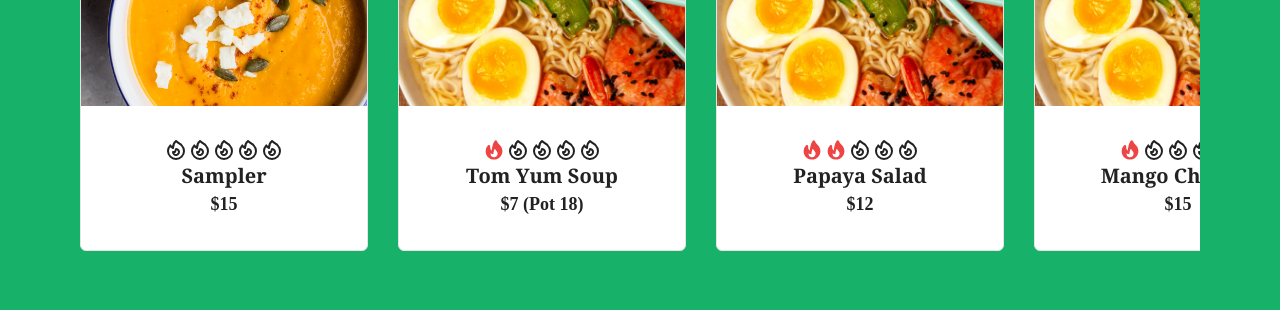
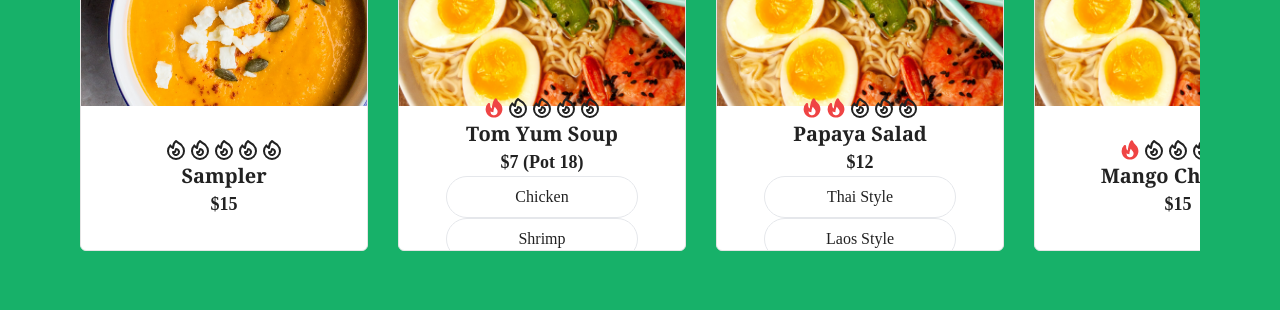
Before and after one commit to voravichs/soi-restaurant-site, a React (Create React App) app: page /soi2/home in a window 1280 px wide. Shown: the part 1240-1550 px from the top of the page. Built offline with nearby package versions, Linux system fonts and the light colour scheme; a web font is replaced by a local one.

Commit message:
Adding choice view to menu item cards

```diff
--- a/src/components/MenuItemCard.jsx
+++ b/src/components/MenuItemCard.jsx
@@ -12,8 +12,6 @@ import Meat from './Meat';
 const MenuItemCard = ({ product, location }) => {
   // destructure product
   const { image, title, price, description, spicy, category, id, choice, choices } = product;
-
-  console.log(choices);
 
   // State of open image
   const [openImage, setOpenImage] = useState(false);
@@ -97,7 +95,15 @@ const MenuItemCard = ({ product, location }) => {
         </div>
         <h2 className='font-serif text-xl font-semibold text-center'>{title}</h2>
         <div className='text-lg font-semibold'>${price}</div>
-
+        {choice && (
+          <div>
+            {choices.map((meat)=> {
+              return (
+                <Meat meat={meat} key={`${id}-${meat}`}/>
+              )
+            })}
+          </div>
+        )}
       </div>
     </div>
   );
```
